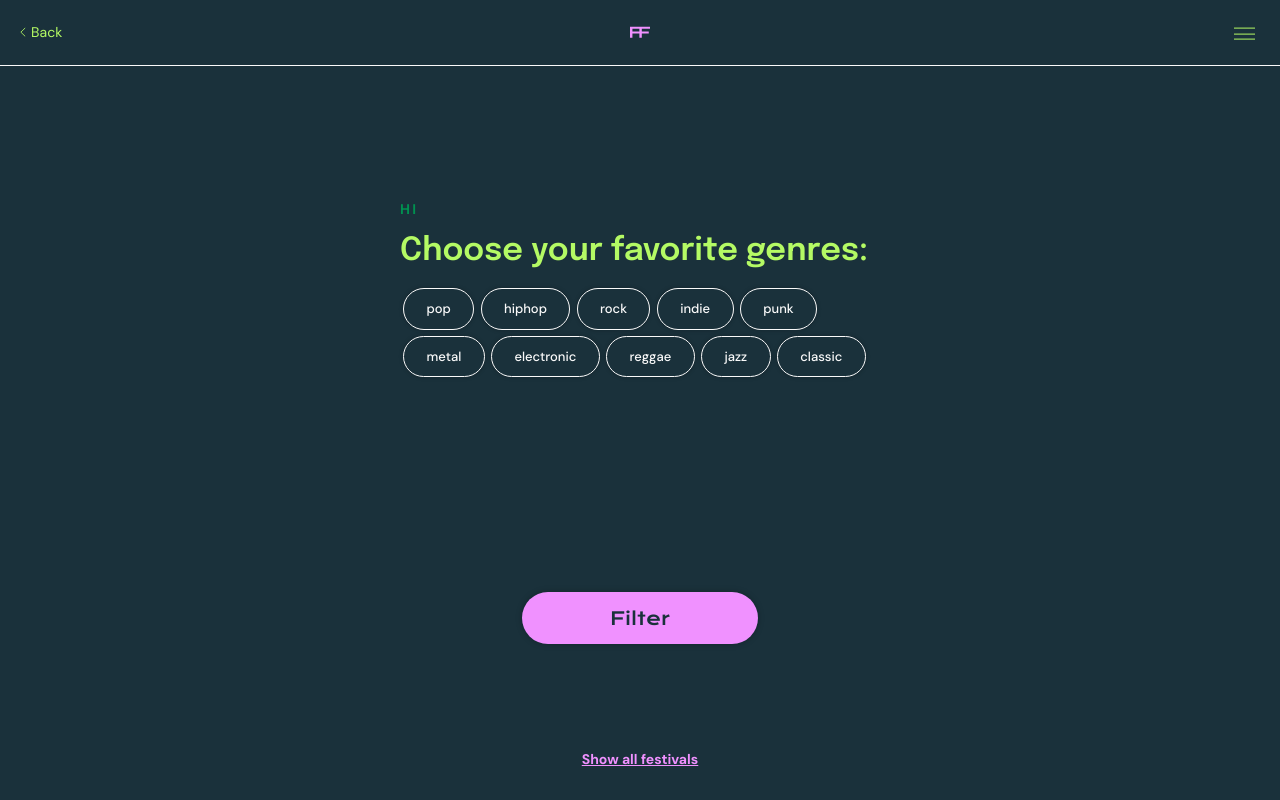
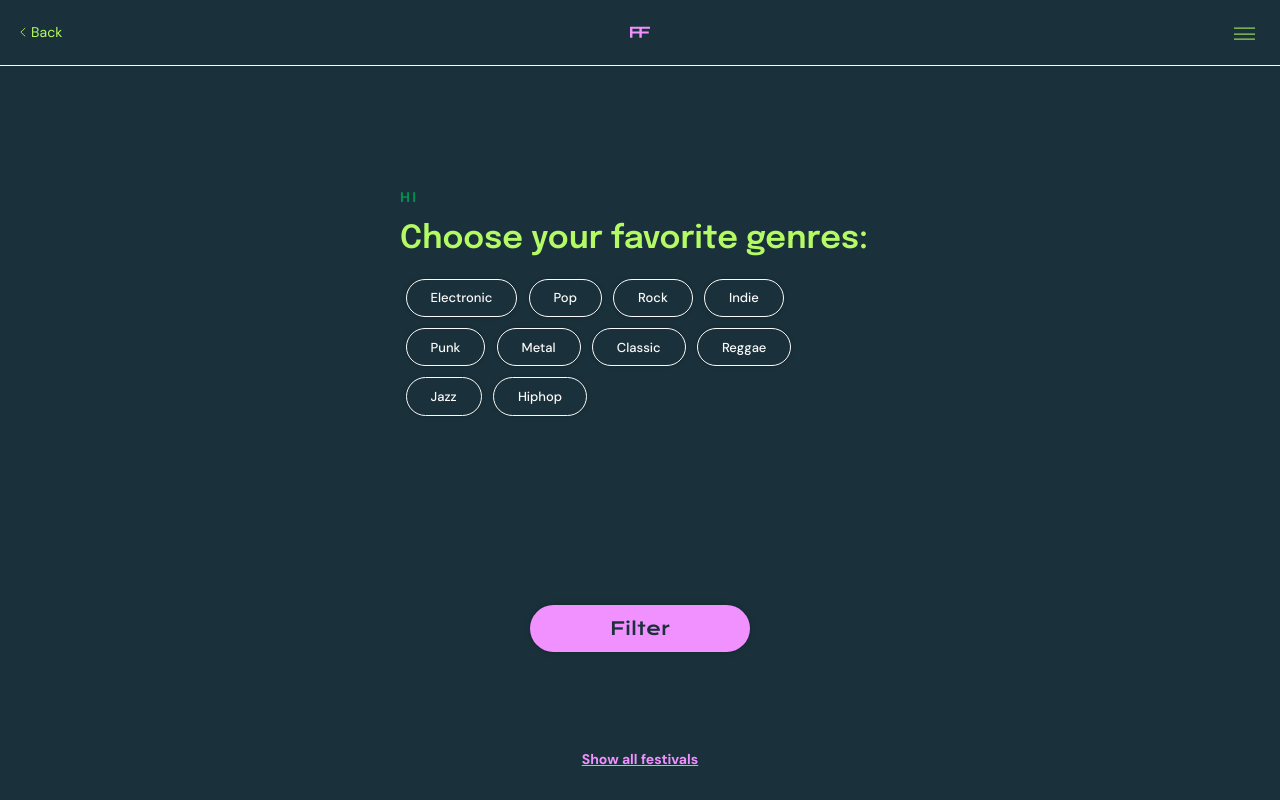
Before and after one commit to davidwobido/festival-filter, a React (Vite) app: page /filter in a window 1280 px wide. Built offline with nearby package versions, Linux system fonts and the light colour scheme.

Commit message:
:lipstick: Adjust sizes and margins

```diff
--- a/src/components/GenreTag/GenreTag.module.css
+++ b/src/components/GenreTag/GenreTag.module.css
@@ -6,8 +6,8 @@
 
 .tag {
   composes: text-button-small from global;
-  padding: 0.7rem 1.4rem;
-  margin: 0.2rem;
+  padding: 0.6rem 1.5rem;
+  margin: 0.35rem;
   border-radius: 1.875rem;
   box-shadow: 0 0 0.35em rgb(0 0 0 / 25%);
   border: var(--color-neutral-grade) solid 0.0625rem;
--- a/src/pages/Filter/FilterPage.module.css
+++ b/src/pages/Filter/FilterPage.module.css
@@ -17,8 +17,8 @@
 .filterbutton {
   composes: normal from "../../components/Buttons/Button.module.css";
   font-family: "Krona One", sans-serif;
-  padding: 0.9rem 5.5rem;
-  transform: translateY(-1.25rem);
+  padding: 0.75rem 5rem;
+  transform: translateY(-1.5rem);
 }
 
 .footer {
--- a/src/pages/Filter/FilterPage.tsx
+++ b/src/pages/Filter/FilterPage.tsx
@@ -5,16 +5,16 @@ import { Link, useNavigate } from "react-router-dom";
 
 // Genre tags
 const initialTags = [
-  { text: "pop", selected: false, id: 0 },
-  { text: "hiphop", selected: false, id: 1 },
-  { text: "rock", selected: false, id: 2 },
-  { text: "indie", selected: false, id: 3 },
-  { text: "punk", selected: false, id: 4 },
-  { text: "metal", selected: false, id: 5 },
-  { text: "electronic", selected: false, id: 6 },
-  { text: "reggae", selected: false, id: 7 },
-  { text: "jazz", selected: false, id: 8 },
-  { text: "classic", selected: false, id: 9 },
+  { text: "Electronic", selected: false, id: 0 },
+  { text: "Pop", selected: false, id: 1 },
+  { text: "Rock", selected: false, id: 2 },
+  { text: "Indie", selected: false, id: 3 },
+  { text: "Punk", selected: false, id: 4 },
+  { text: "Metal", selected: false, id: 5 },
+  { text: "Classic", selected: false, id: 6 },
+  { text: "Reggae", selected: false, id: 7 },
+  { text: "Jazz", selected: false, id: 8 },
+  { text: "Hiphop", selected: false, id: 9 },
 ];
 
 function SelectGenre() {
```
